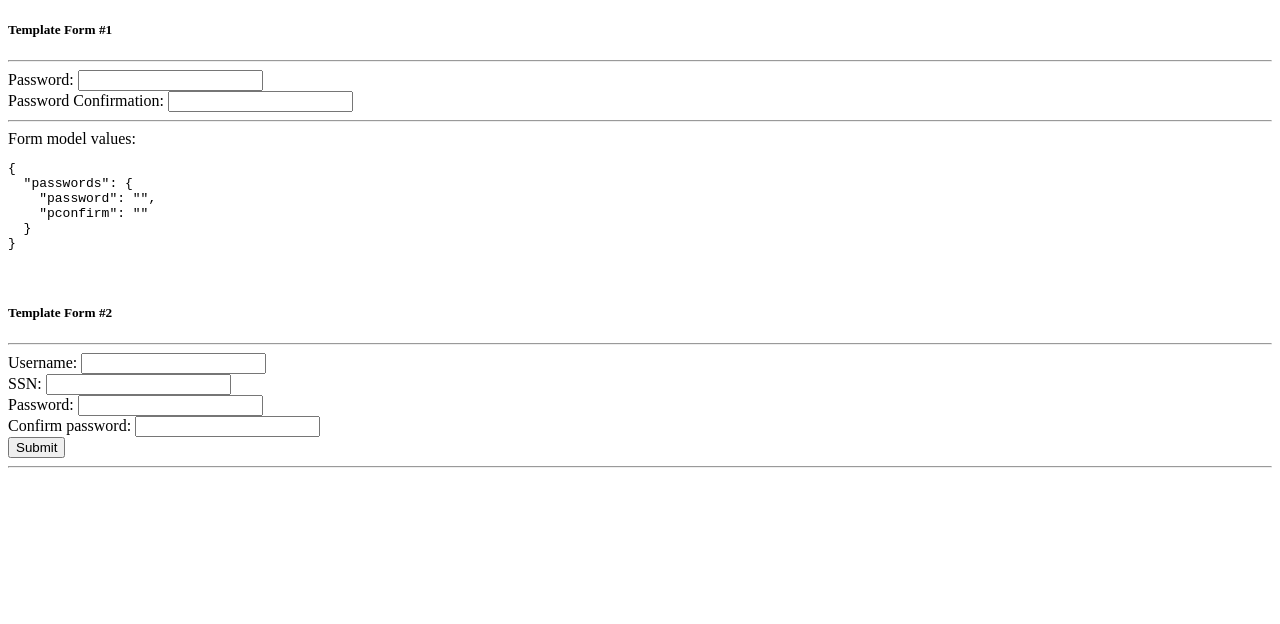
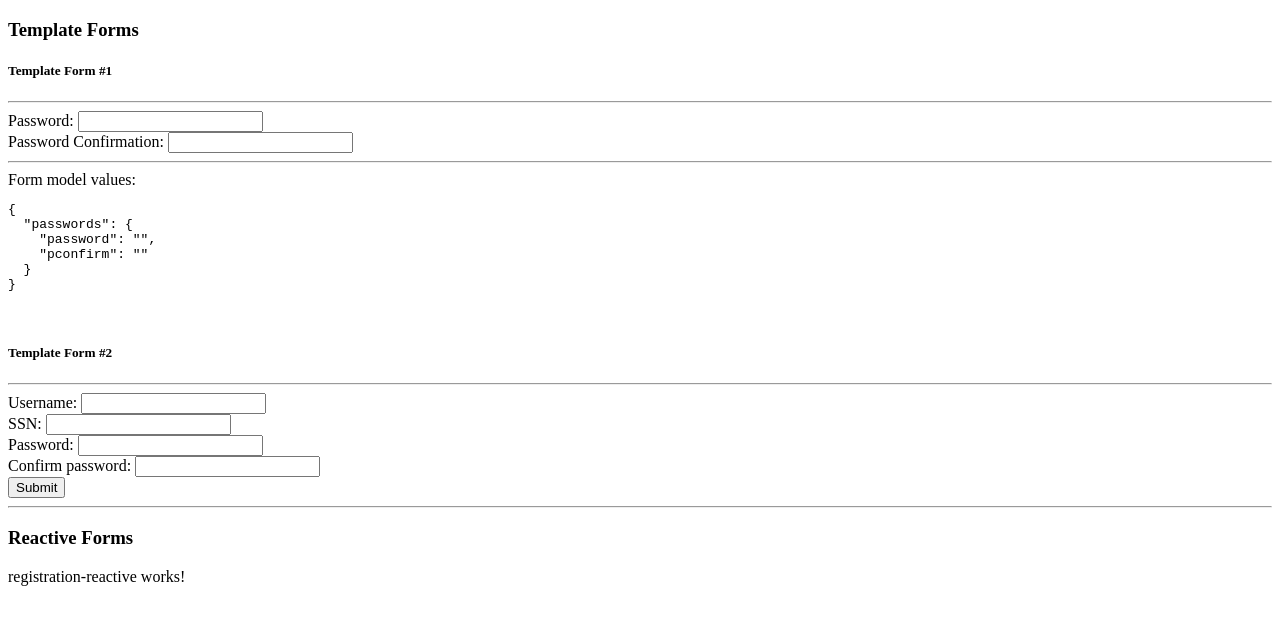
Before and after one commit to FoxGeoff/FormsAPI, an Angular app: page / in a window 1280 px wide. Shown: the top 624 px of the page. Built offline with nearby package versions, Linux system fonts and the light colour scheme.

Commit message:
Add instance of model object "FormGroup" reactive forms

```diff
--- a/src/app/app.component.html
+++ b/src/app/app.component.html
@@ -1 +1,4 @@
+<h3>Template Forms</h3>
 <app-registration-template></app-registration-template>
+<h3>Reactive Forms</h3>
+<app-registration-reactive></app-registration-reactive>
--- a/src/app/app.module.ts
+++ b/src/app/app.module.ts
@@ -4,11 +4,13 @@ import { FormsModule, ReactiveFormsModule } from '@angular/forms';
 
 import { AppComponent } from './app.component';
 import { RegistrationTemplateComponent } from './registration-template/registration-template.component';
+import { RegistrationReactiveComponent } from './registration-reactive/registration-reactive.component';
 
 @NgModule({
   declarations: [
     AppComponent,
-    RegistrationTemplateComponent
+    RegistrationTemplateComponent,
+    RegistrationReactiveComponent
   ],
   imports: [
     BrowserModule,
--- /dev/null
+++ b/src/app/registration-reactive/registration-reactive.component.html
@@ -0,0 +1,3 @@
+<p>
+  registration-reactive works!
+</p>
--- /dev/null
+++ b/src/app/registration-reactive/registration-reactive.component.ts
@@ -0,0 +1,22 @@
+import { Component, OnInit } from '@angular/core';
+import { FormGroup, FormControl } from '../../../node_modules/@angular/forms';
+
+@Component({
+  selector: 'app-registration-reactive',
+  templateUrl: './registration-reactive.component.html',
+  styleUrls: ['./registration-reactive.component.css']
+})
+export class RegistrationReactiveComponent implements OnInit {
+  myFormModel: FormGroup;
+
+  constructor() {
+    this.myFormModel = new FormGroup({
+      username: new FormControl(''),
+      ssn: new FormControl('')
+   });
+  }
+
+  ngOnInit() {
+  }
+
+}
```
Also changed, not shown: src/app/registration-reactive/registration-reactive.component.css (added), 2 other files (tests, documents, lock files or other folders).
